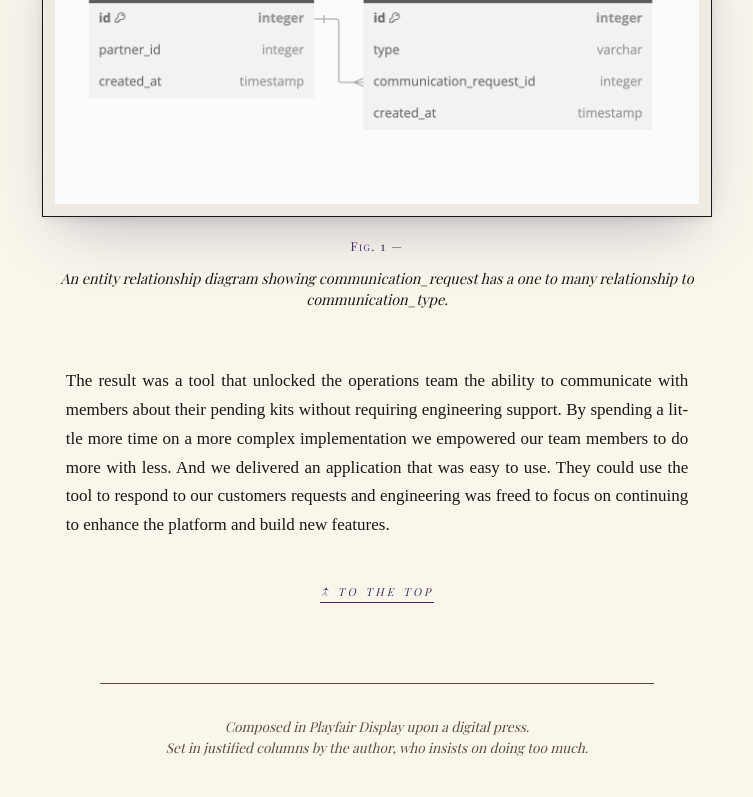
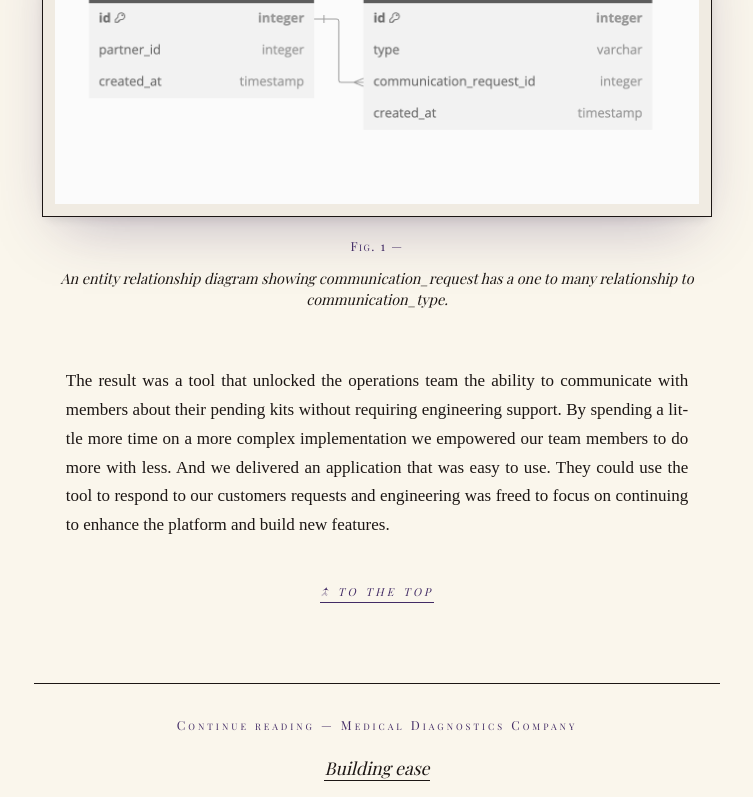
Before and after one commit to morgancollado/morgan-collado, a Next.js app: page /blog/adhoc-reminders in a window 1280 px wide. Shown: the part 2000-2797 px from the top of the page, without its empty margins (263-1016 px from the left). Built offline with nearby package versions, Linux system fonts and the light colour scheme; no server answers.

Commit message:
Add category filters, related posts, and reading time to the blog

```diff
--- a/src/app/blog/[slug]/page.js
+++ b/src/app/blog/[slug]/page.js
@@ -1,15 +1,22 @@
-import { getAllPosts, getPostBySlug } from "../_lib/helpers";
+import {
+  getAllPosts,
+  getAllPostsSorted,
+  getPostBySlug,
+  readingTimeMinutes,
+} from "../_lib/helpers";
 import { getProjectBySlug, socialImageFor } from "@/lib/projects";
 import { SITE_URL } from "@/lib/site";
 import BlogShell from "@/components/blog-shell";
 
 // The same image the home page shows for this article. Falls back to the
 // post's first inline image for articles that aren't featured on the home page.
-function socialImage(slug, imgs) {
+function socialImage(slug, imgs, title) {
   const card = getProjectBySlug(slug);
   if (card) return { src: socialImageFor(card.imageLink), alt: card.projectName };
   const first = imgs?.[0];
-  return first ? { src: first.img, alt: first.alt } : null;
+  if (first) return { src: first.img, alt: first.alt };
+  // Letterpress title card rendered at build time by /blog/[slug]/og.
+  return { src: `/blog/${slug}/og`, alt: title };
 }
 
 export const dynamicParams = false;
@@ -32,7 +39,7 @@ export async function generateMetadata({ params }) {
 
   const metadata = { title, description };
 
-  const social = socialImage(slug, imgs);
+  const social = socialImage(slug, imgs, title);
   if (social) {
     const url = new URL(social.src, SITE_URL).href;
     metadata.openGraph = {
@@ -55,7 +62,12 @@ const BlogPost = ({ params }) => {
     ["title", "description", "content", "date", "category", "imgs"]
   );
 
-  const social = socialImage(slug, imgs);
+  const readingTime = readingTimeMinutes(content);
+  const related = getAllPostsSorted(["slug", "title", "date", "category"])
+    .filter((post) => post.category === category && post.slug !== slug)
+    .slice(0, 3);
+
+  const social = socialImage(slug, imgs, title);
   const jsonLd = {
     "@context": "https://schema.org",
     "@type": "BlogPosting",
@@ -83,6 +95,8 @@ const BlogPost = ({ params }) => {
         content={content}
         date={date}
         category={category}
+        readingTime={readingTime}
+        related={related}
       />
     </>
   );
--- a/src/app/blog/_lib/helpers.js
+++ b/src/app/blog/_lib/helpers.js
@@ -41,6 +41,11 @@ export function getPostBySlug(slug, fields) {
     return posts
   }
 
+  export function readingTimeMinutes(content = "") {
+    const words = content.split(/\s+/).filter(Boolean).length
+    return Math.max(1, Math.round(words / 225))
+  }
+
   export function getAllPostsSorted(fields) {
     const withDate = fields.includes('date') ? fields : [...fields, 'date']
     return getAllPosts(withDate).sort((a, b) =>
--- a/src/components/blog-shell.js
+++ b/src/components/blog-shell.js
@@ -1,6 +1,7 @@
 "use client";
 
 import { useRef } from "react";
+import Link from "next/link";
 import { Box, Typography } from "@mui/material";
 import { motion, useScroll, useSpring, useTransform } from "framer-motion";
 import ReactMarkdown from "react-markdown";
@@ -353,6 +354,8 @@ export default function BlogShell({
   date,
   category,
   description,
+  readingTime,
+  related = [],
 }) {
   const reduced = useReducedMotion();
 
@@ -421,6 +424,7 @@ export default function BlogShell({
         <span>Vol. I, No. III</span>
         <span>{category}</span>
         <span>{formatDate(date)}</span>
+        {readingTime && <span>{readingTime} min</span>}
         <span>Morgan Collado</span>
       </Box>
 
@@ -558,6 +562,68 @@ export default function BlogShell({
 
       <BackToTop />
 
+      {/* Continue reading — other essays from the same section */}
+      {related.length > 0 && (
+        <Box
+          component="nav"
+          aria-label="Continue reading"
+          sx={{
+            position: "relative",
+            zIndex: 2,
+            maxWidth: "68ch",
+            mx: "auto",
+            px: { xs: 3, md: 5 },
+            mt: 10,
+            pt: 4,
+            borderTop: "1px solid",
+            borderColor: "currentColor",
+            textAlign: "center",
+          }}
+        >
+          <Typography
+            component="h2"
+            sx={{
+              fontVariantCaps: "small-caps",
+              fontFamily: "var(--font-playfair)",
+              letterSpacing: 3,
+              fontSize: "0.78rem",
+              mb: 2.5,
+              color: "primary.main",
+            }}
+          >
+            Continue reading — {category}
+          </Typography>
+          <Box component="ul" sx={{ listStyle: "none", p: 0, m: 0 }}>
+            {related.map((post) => (
+              <Box component="li" key={post.slug} sx={{ mb: 1.5 }}>
+                <Box
+                  component={Link}
+                  href={`/blog/${post.slug}`}
+                  sx={{
+                    fontFamily: "var(--font-playfair)",
+                    fontStyle: "italic",
+                    fontSize: "1.1rem",
+                    color: "inherit",
+                    textDecoration: "none",
+                    borderBottom: "1px solid",
+                    borderColor: "currentColor",
+                    pb: "1px",
+                    "&:hover": { borderBottomStyle: "dashed" },
+                    "&:focus-visible": {
+                      outline: "2px solid",
+                      outlineColor: "primary.main",
+                      outlineOffset: "3px",
+                    },
+                  }}
+                >
+                  {post.title}
+                </Box>
+              </Box>
+            ))}
+          </Box>
+        </Box>
+      )}
+
       {/* Colophon */}
       <Box
         sx={{
```
Also changed, not shown: src/components/blog-index.js (+55 -2 lines).
